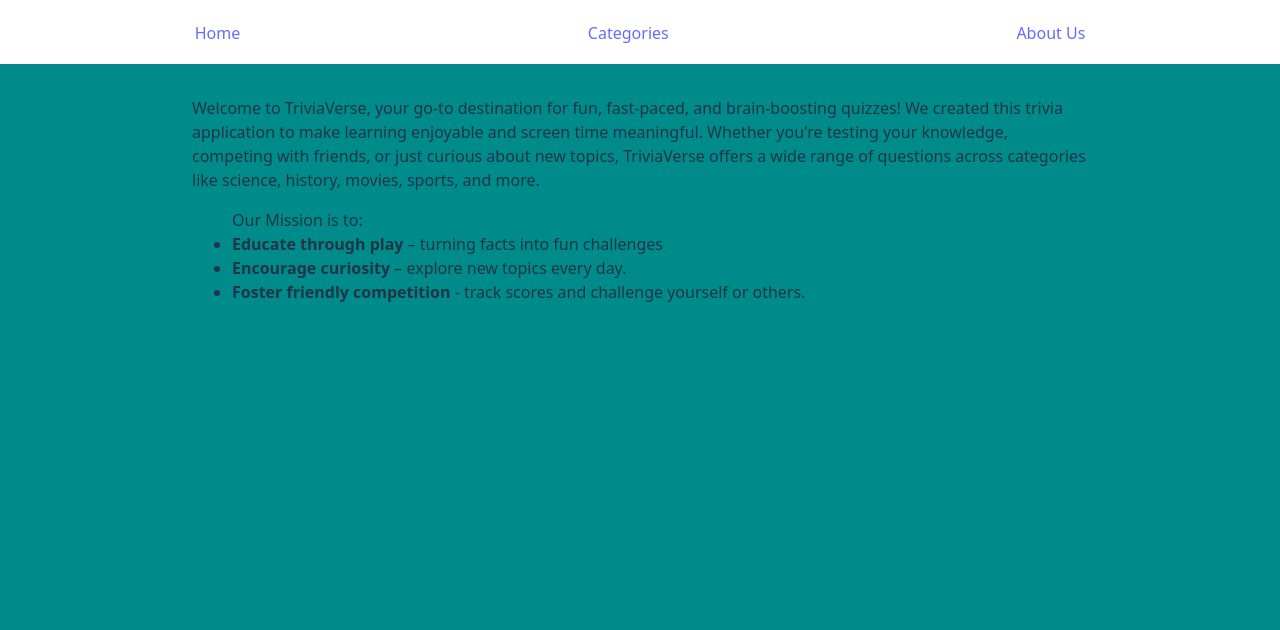
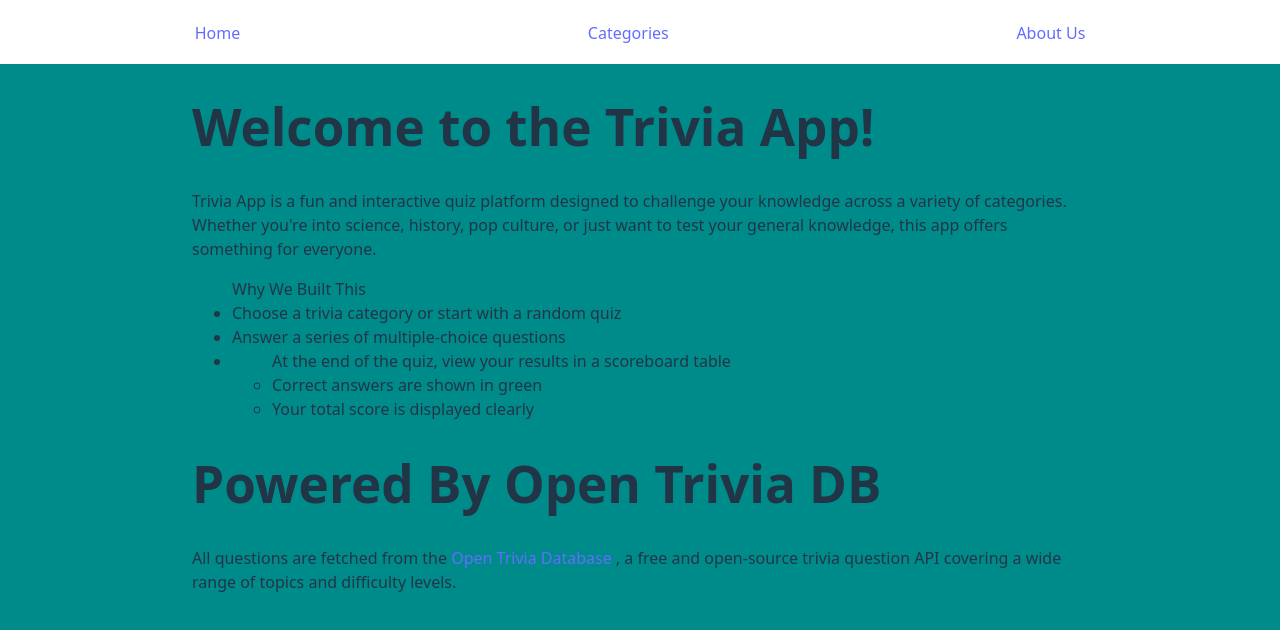
Before and after one commit to Vaahne/sba_react_web_application_trivia, a React (Vite) app: page /aboutUs in a window 1280 px wide. Shown: the top 630 px of the page. Built offline with nearby package versions, Linux system fonts and the light colour scheme; no server answers.

Commit message:
About us

```diff
--- a/src/pages/AboutUs.jsx
+++ b/src/pages/AboutUs.jsx
@@ -1,14 +1,23 @@
 export default function AboutUs(){
     return <div className="aboutUs">
         <div >
-            Welcome to TriviaVerse, your go-to destination for fun, fast-paced, and brain-boosting quizzes!
+            <h1>Welcome to the Trivia App!</h1>
 
-            We created this trivia application to make learning enjoyable and screen time meaningful. Whether you're testing your knowledge, competing with friends, or just curious about new topics, TriviaVerse offers a wide range of questions across categories like science, history, movies, sports, and more.
+            Trivia App is a fun and interactive quiz platform designed to challenge your knowledge across a variety of categories. Whether you're into science, history, pop culture, or just want to test your general knowledge, this app offers something for everyone.
+
         </div>
-        <ul>Our Mission is to:
-            <li><b>Educate through play</b> – turning facts into fun challenges</li>
-            <li><b>Encourage curiosity</b> – explore new topics every day.</li>
-            <li><b>Foster friendly competition</b> - track scores and challenge yourself or others.</li>
+        <ul>Why We Built This
+            <li>Choose a trivia category or start with a random quiz</li>
+            <li>Answer a series of multiple-choice questions</li>
+            <li><ul>At the end of the quiz, view your results in a scoreboard table
+                    <li>Correct answers are shown in green</li>
+                    <li>Your total score is displayed clearly</li>
+                </ul>
+            </li>
         </ul>
+        <div>
+            <h1>Powered By Open Trivia DB</h1>
+            All questions are fetched from the <a href="https://opentdb.com/">Open Trivia Database</a> , a free and open-source trivia question API covering a wide range of topics and difficulty levels.
+        </div>
     </div>
 }
```
